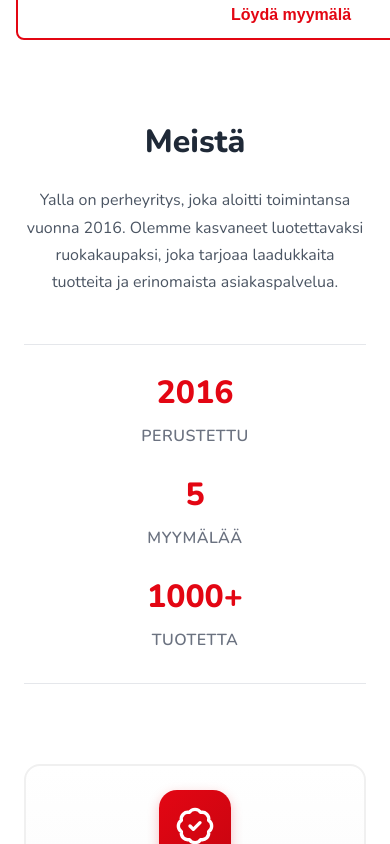
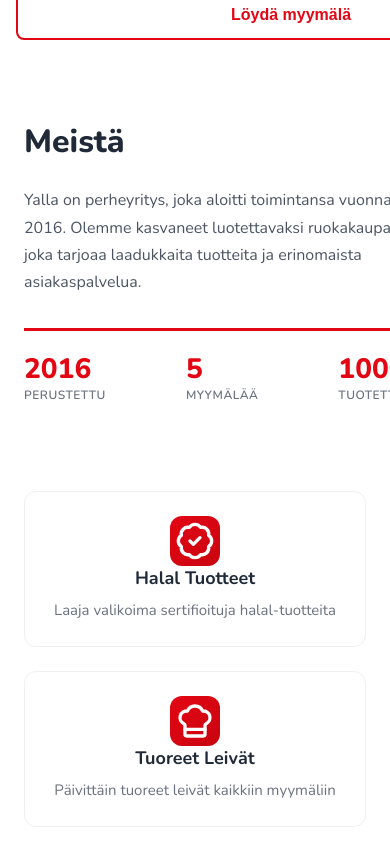
Before and after one commit to Agrinsadon/yalla-kauppa, a Next.js app: page / in a window 390 px wide. Shown: the part 1120-1964 px from the top of the page. Built offline with nearby package versions, Linux system fonts and the light colour scheme.

Commit message:
added about page and about module css

```diff
--- a/src/components/About.module.css
+++ b/src/components/About.module.css
@@ -8,9 +8,16 @@
   margin: 0 auto;
 }
 
+.topSection {
+  display: grid;
+  grid-template-columns: 1fr 1fr;
+  gap: 4rem;
+  margin-bottom: 4rem;
+  align-items: start;
+}
+
 .header {
-  text-align: center;
-  margin-bottom: 4rem;
+  text-align: left;
 }
 
 .title {
@@ -24,38 +31,37 @@
   font-size: 1.125rem;
   line-height: 1.7;
   color: #4b5563;
-  max-width: 700px;
-  margin: 0 auto;
+  margin: 0;
 }
 
 .stats {
-  display: grid;
-  grid-template-columns: repeat(3, 1fr);
-  gap: 3rem;
-  margin-bottom: 5rem;
-  padding: 3rem 0;
-  border-top: 1px solid #e5e7eb;
-  border-bottom: 1px solid #e5e7eb;
+  display: flex;
+  gap: 5rem;
+  padding-left: 2rem;
+  flex-direction: row;
+  border-left: 3px solid #e30613;
+  height: 100%;
+  align-items: center;
+  justify-content: center;
 }
 
 .statItem {
-  text-align: center;
+  text-align: left;
   display: flex;
   flex-direction: column;
-  align-items: center;
-  gap: 1rem;
+  gap: 0.25rem;
 }
 
 .statValue {
-  font-size: 3rem;
+  font-size: 2.5rem;
   font-weight: 800;
   color: #e30613;
-    margin: 0;
+  margin: 0;
   line-height: 1;
 }
 
 .statLabel {
-  font-size: 1rem;
+  font-size: 0.875rem;
   font-weight: 600;
   color: #6b7280;
   text-transform: uppercase;
@@ -70,63 +76,50 @@
 }
 
 .featureCard {
-  background: linear-gradient(to bottom, #ffffff 0%, #fafafa 100%);
-  border-radius: 16px;
-  padding: 2.5rem;
-  text-align: center;
+  background: #ffffff;
+  border-radius: 12px;
+  padding: 2rem;
+  display: block;
+  gap: 1.5rem;
   transition: all 0.3s ease;
-  border: 2px solid #f0f0f0;
+  border: 1px solid #f0f0f0;
   position: relative;
-  overflow: hidden;
-}
-
-.featureCard::before {
-  content: '';
-  position: absolute;
-  top: 0;
-  left: 0;
-  right: 0;
-  height: 4px;
-  background: linear-gradient(90deg, #e30613 0%, #c90510 100%);
-  transform: scaleX(0);
-  transition: transform 0.3s ease;
-}
-
-.featureCard:hover::before {
-  transform: scaleX(1);
 }
 
 .featureCard:hover {
-  transform: translateY(-6px);
-  box-shadow: 0 12px 24px rgba(0, 0, 0, 0.12);
+  transform: translateY(-2px);
+  box-shadow: 0 8px 16px rgba(0, 0, 0, 0.08);
   border-color: #e30613;
-  background: #ffffff;
 }
 
 .featureIcon {
-  display: inline-flex;
+  display: flex;
   align-items: center;
   justify-content: center;
-  width: 72px;
-  height: 72px;
+  width: 50px;
+  height: 50px;
   background: linear-gradient(135deg, #e30613 0%, #c90510 100%);
-  border-radius: 18px;
+  border-radius: 12px;
   color: #ffffff;
-  margin-bottom: 1.5rem;
-  box-shadow: 0 4px 12px rgba(227, 6, 19, 0.25);
+  flex-shrink: 0;
+  margin-bottom: 1rem;
   transition: all 0.3s ease;
 }
 
 .featureCard:hover .featureIcon {
-  transform: scale(1.1) rotate(5deg);
-  box-shadow: 0 6px 20px rgba(227, 6, 19, 0.35);
+  transform: scale(1.05);
+}
+
+.featureContent {
+  flex: 1;
+  text-align: left;
 }
 
 .featureTitle {
-  font-size: 1.25rem;
+  font-size: 1.125rem;
   font-weight: 700;
   color: #1f2937;
-  margin: 0 0 0.75rem 0;
+  margin: 0 0 0.5rem 0;
 }
 
 .featureDescription {
@@ -138,13 +131,23 @@
 
 /* Tablet responsiveness */
 @media (max-width: 968px) {
+  .topSection {
+    grid-template-columns: 1fr;
+    gap: 3rem;
+  }
+
   .stats {
-    grid-template-columns: repeat(3, 1fr);
-    gap: 1.5rem;
+    flex-direction: row;
+    justify-content: space-between;
+    padding-left: 0;
+    border-left: none;
+    border-top: 3px solid #e30613;
+    padding-top: 2rem;
+    padding-bottom: 2rem;
   }
 
   .statValue {
-    font-size: 2.5rem;
+    font-size: 2rem;
   }
 
   .features {
@@ -158,8 +161,13 @@
     padding: 3rem 1.5rem;
   }
 
+  .topSection {
+    grid-template-columns: 1fr;
+    gap: 2rem;
+  }
+
   .header {
-    margin-bottom: 3rem;
+    margin-bottom: 0;
   }
 
   .title {
@@ -171,23 +179,21 @@
   }
 
   .stats {
-    grid-template-columns: 1fr;
-    gap: 2rem;
-    padding: 2rem 0;
-  }
-
-  .stats {
-    gap: 2rem;
-  }
-
-  .statIcon {
-    width: 60px;
-    height: 60px;
-    padding: 0.5rem;
+    flex-direction: row;
+    justify-content: space-around;
+    padding-left: 0;
+    padding-top: 1.5rem;
+    padding-bottom: 1.5rem;
+    border-left: none;
+    border-top: 3px solid #e30613;
   }
 
   .statValue {
-    font-size: 2rem;
+    font-size: 1.75rem;
+  }
+
+  .statLabel {
+    font-size: 0.75rem;
   }
 
   .features {
@@ -197,5 +203,15 @@
 
   .featureCard {
     padding: 1.5rem;
+    flex-direction: column;
+    text-align: center;
+  }
+
+  .featureContent {
+    text-align: center;
+  }
+
+  .featureIcon {
+    margin: 0 auto;
   }
 }
--- a/src/components/About.tsx
+++ b/src/components/About.tsx
@@ -45,6 +45,7 @@
   return (
     <section className={styles.about}>
       <div className={styles.container}>
+        <div className={styles.topSection}>
           <div className={styles.header}>
             <h2 className={styles.title}>Meistä</h2>
             <p className={styles.subtitle}>
@@ -62,13 +63,16 @@
               </div>
             ))}
           </div>
+        </div>
 
         <div className={styles.features}>
           {features.map((feature, index) => (
             <div key={index} className={styles.featureCard}>
               <div className={styles.featureIcon}>{feature.icon}</div>
+              <div className={styles.featureContent}>
                 <h3 className={styles.featureTitle}>{feature.title}</h3>
                 <p className={styles.featureDescription}>{feature.description}</p>
+              </div>
             </div>
           ))}
         </div>
```
Lines whose indentation alone changed are shown as unchanged.
